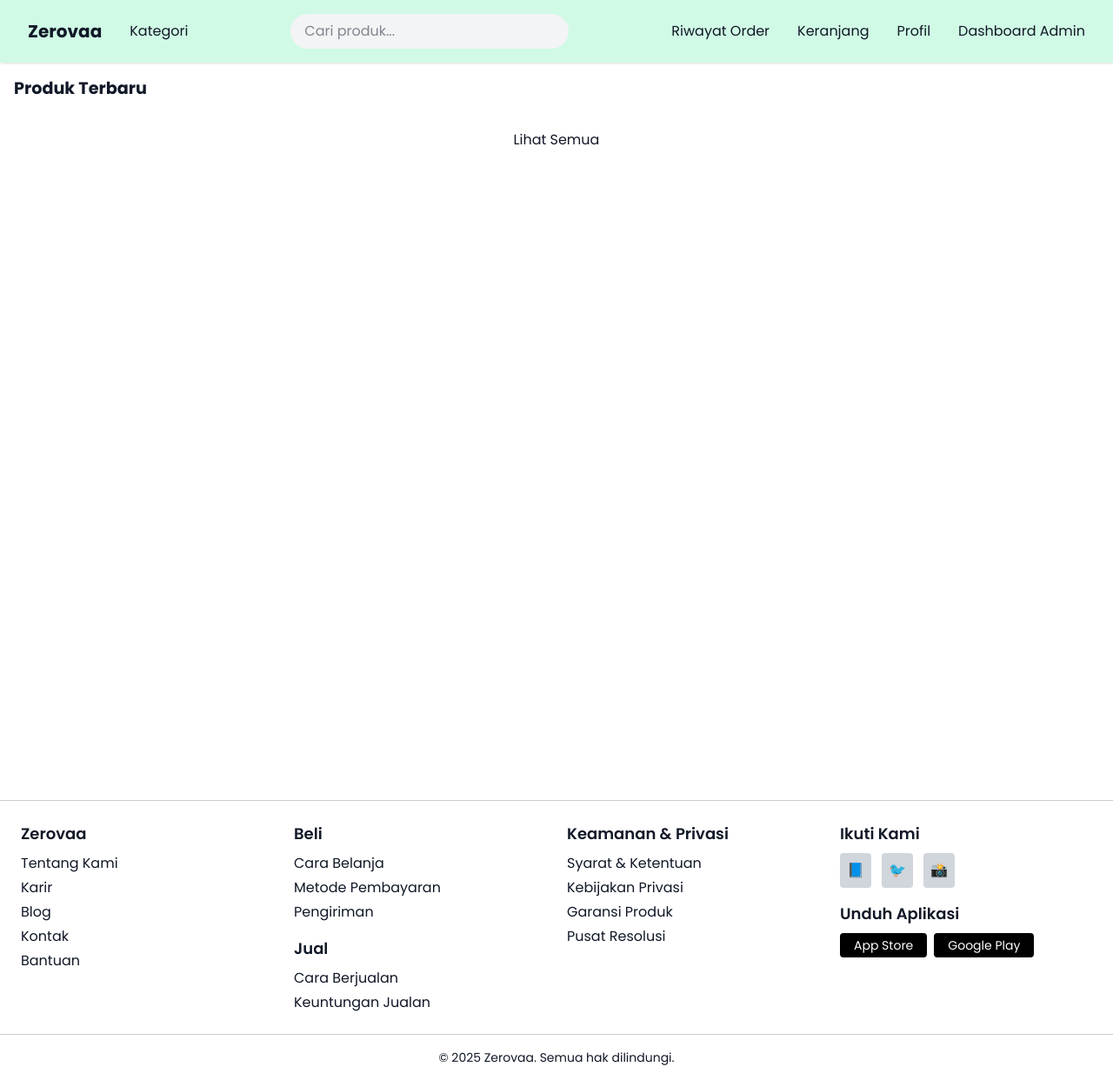
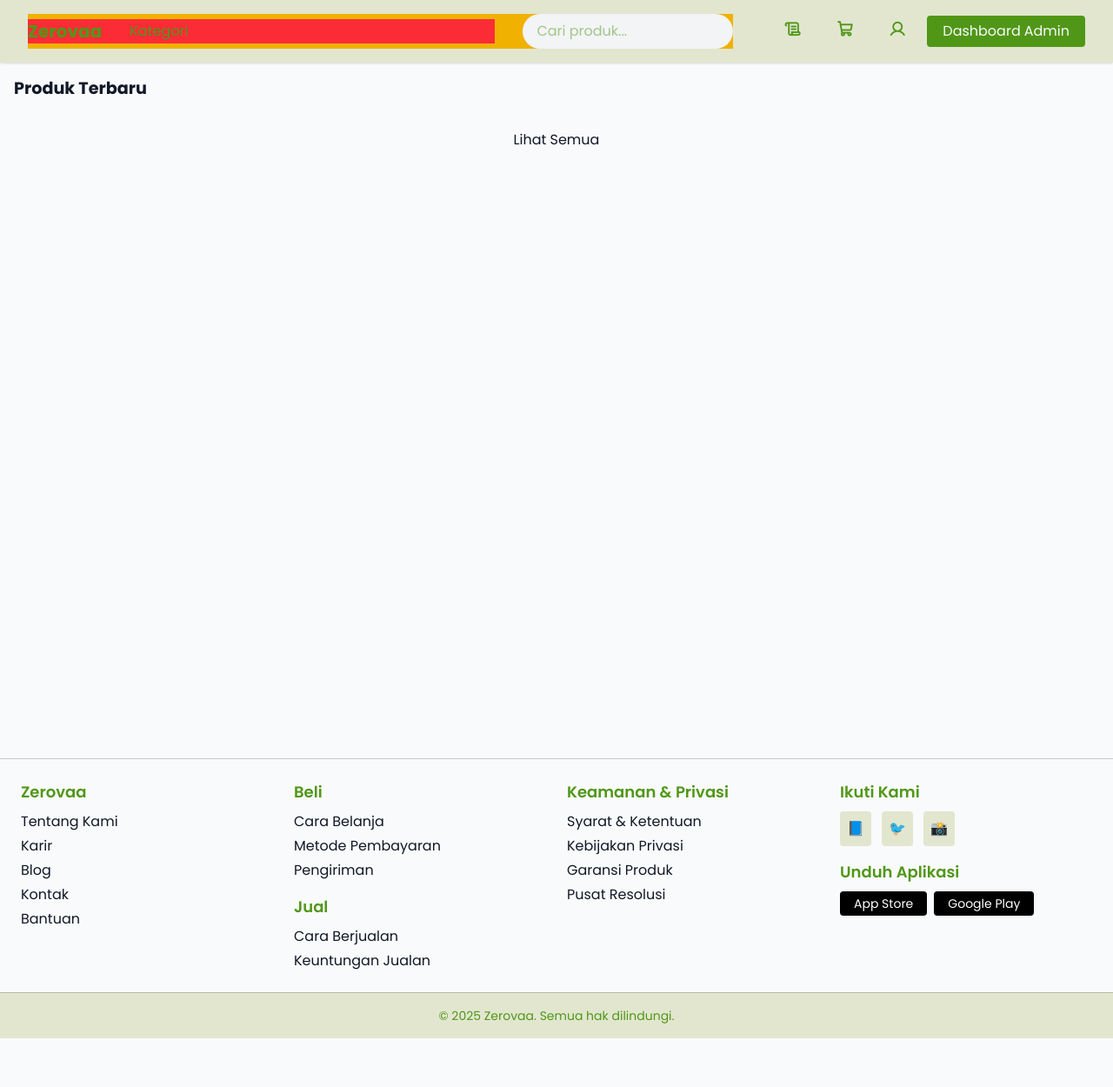
Before and after one commit to figuran04/zerovaa-native, a PHP site: page /zerovaa-native/views/home in a window 1280 px wide. Shown: the whole page at 87% size. After the commit the page ends 1194 px from the top, so only its background shows below. Run offline with PHP 8.4, Linux system fonts and the light colour scheme; the visitor is signed in with stand-in values (Sample User, id 1); data that the repository does not hold is empty.

Commit message:
resolve: little

```diff
--- a/includes/footer.php
+++ b/includes/footer.php
@@ -1,45 +1,45 @@
-<footer class="border-t border-[rgba(0,0,0,0.2)] py-6 mt-12">
-  <div class="container mx-auto px-6 grid grid-cols-1 md:grid-cols-4 gap-6">
+<footer class="border-t border-[rgba(0,0,0,0.2)] bg-gray-50">
+  <div class="container mx-auto px-6 grid grid-cols-1 py-6 md:grid-cols-4 gap-6">
     <div>
-      <h3 class="text-lg font-semibold">Zerovaa</h3>
+      <h3 class="text-lg font-semibold text-[#509717]">Zerovaa</h3>
       <ul class="mt-2 space-y-1">
-        <li>Tentang Kami</li>
-        <li>Karir</li>
-        <li>Blog</li>
-        <li>Kontak</li>
-        <li>Bantuan</li>
+        <li class="cursor-pointer hover:text-[#509717]">Tentang Kami</li>
+        <li class="cursor-pointer hover:text-[#509717]">Karir</li>
+        <li class="cursor-pointer hover:text-[#509717]">Blog</li>
+        <li class="cursor-pointer hover:text-[#509717]">Kontak</li>
+        <li class="cursor-pointer hover:text-[#509717]">Bantuan</li>
       </ul>
     </div>
     <div>
-      <h3 class="text-lg font-semibold">Beli</h3>
+      <h3 class="text-lg font-semibold text-[#509717]">Beli</h3>
       <ul class="mt-2 space-y-1">
-        <li>Cara Belanja</li>
-        <li>Metode Pembayaran</li>
-        <li>Pengiriman</li>
+        <li class="cursor-pointer hover:text-[#509717]">Cara Belanja</li>
+        <li class="cursor-pointer hover:text-[#509717]">Metode Pembayaran</li>
+        <li class="cursor-pointer hover:text-[#509717]">Pengiriman</li>
       </ul>
-      <h3 class="mt-4 text-lg font-semibold">Jual</h3>
+      <h3 class="mt-4 text-lg font-semibold text-[#509717]">Jual</h3>
       <ul class="mt-2 space-y-1">
-        <li>Cara Berjualan</li>
-        <li>Keuntungan Jualan</li>
+        <li class="cursor-pointer hover:text-[#509717]">Cara Berjualan</li>
+        <li class="cursor-pointer hover:text-[#509717]">Keuntungan Jualan</li>
       </ul>
     </div>
     <div>
-      <h3 class="text-lg font-semibold">Keamanan & Privasi</h3>
+      <h3 class="text-lg font-semibold text-[#509717]">Keamanan & Privasi</h3>
       <ul class="mt-2 space-y-1">
-        <li>Syarat & Ketentuan</li>
-        <li>Kebijakan Privasi</li>
-        <li>Garansi Produk</li>
-        <li>Pusat Resolusi</li>
+        <li class="cursor-pointer hover:text-[#509717]">Syarat & Ketentuan</li>
+        <li class="cursor-pointer hover:text-[#509717]">Kebijakan Privasi</li>
+        <li class="cursor-pointer hover:text-[#509717]">Garansi Produk</li>
+        <li class="cursor-pointer hover:text-[#509717]">Pusat Resolusi</li>
       </ul>
     </div>
     <div>
-      <h3 class="text-lg font-semibold">Ikuti Kami</h3>
+      <h3 class="text-lg font-semibold text-[#509717]">Ikuti Kami</h3>
       <div class="flex space-x-3 mt-2">
-        <span class="bg-gray-300 p-2 rounded">📘</span>
-        <span class="bg-gray-300 p-2 rounded">🐦</span>
-        <span class="bg-gray-300 p-2 rounded">📸</span>
+        <span class="bg-[#E2E6CF] p-2 rounded hover:scale-105 hover:bg-[#509717] transition-all cursor-pointer">📘</span>
+        <span class="bg-[#E2E6CF] p-2 rounded hover:scale-105 hover:bg-[#509717] transition-all cursor-pointer">🐦</span>
+        <span class="bg-[#E2E6CF] p-2 rounded hover:scale-105 hover:bg-[#509717] transition-all cursor-pointer">📸</span>
       </div>
-      <h3 class="mt-4 text-lg font-semibold">Unduh Aplikasi</h3>
+      <h3 class="mt-4 text-lg font-semibold text-[#509717]">Unduh Aplikasi</h3>
       <div class="flex space-x-2 mt-2">
         <button class="bg-black text-white px-4 py-1 rounded text-sm">
           App Store
@@ -50,7 +50,7 @@
       </div>
     </div>
   </div>
-  <div class="border-t border-[rgba(0,0,0,0.2)] mt-6 pt-4 text-center text-sm">
+  <div class="border-t border-[rgba(0,0,0,0.2)] text-[#509717] py-4 text-center text-sm bg-[#E2E6CF]">
     © 2025 Zerovaa. Semua hak dilindungi.
   </div>
 </footer>
--- a/includes/header.php
+++ b/includes/header.php
@@ -1,31 +1,31 @@
-<header class="bg-emerald-100 py-4 px-8 flex justify-between items-center sticky top-0 shadow gap-8">
-  <ul class="flex gap-8 items-center">
+<header class="bg-[#E2E6CF] shadow sticky top-0 z-50">
+  <div class="xl:container xl:mx-auto text-[#509717] py-4 px-8 flex justify-between items-center">
+    <nav class="w-full flex">
+      <div class="flex flex-col md:flex-row items-center gap-8 w-full md:w-2/3 bg-yellow-500 justify-between">
+        <ul class="flex gap-8 items-center justify-between md:justify-normal w-full bg-red-500">
           <li>
-      <h1 class="text-xl font-bold"><a href="../home">Zerovaa</a></h1>
+            <h1 class="text-xl font-bold text-[#509717]"><a href="../home">Zerovaa</a></h1>
           </li>
-    <li>
-      <a href="../categories">Kategori</a>
-    </li>
+          <li><a href="../categories">Kategori</a></li>
         </ul>
         <form action="../search" method="get" class="relative">
-    <input type="text" name="q" placeholder="Cari produk..." class="w-full max-w-xs py-2 px-4 bg-gray-100 rounded-full outline-emerald-200" required>
+          <input type="text" name="q" placeholder="Cari produk..." class="w-full max-w-sm py-2 px-4 mr-4 bg-gray-100 rounded-full outline-[#509717]" required>
         </form>
-
-  <nav>
-    <ul class="flex gap-8 items-center flex-nowrap">
+      </div>
+      <ul class="flex gap-2 items-center flex-nowrap justify-end w-full md:w-1/3">
         <?php if (isset($_SESSION['user_id'])) : ?>
-        <li><a href="../../controllers/orders/fetch_orders.php">Riwayat Order</a></li>
-        <li><a href="../cart">Keranjang</a></li>
-        <li><a href="../profile?id=<?= $_SESSION['user_id']; ?>">Profil</a></li>
-
-        <?php if (isset($_SESSION['is_admin']) && $_SESSION['is_admin'] == 1) : ?> <!-- Cek apakah session is_admin ada dan == 1 -->
-          <li><a href="../admin">Dashboard Admin</a></li> <!-- Link ke halaman dashboard admin -->
+          <li class="hidden md:block"><a href="../../controllers/orders/fetch_orders.php"><i class="ph-bold ph-scroll text-xl mx-4"></i></a></li>
+          <li class="hidden md:block"><a href="../cart"><i class="ph-bold ph-shopping-cart text-xl mx-4"></i></a></li>
+          <li class="hidden md:block"><a href="../profile?id=<?= $_SESSION['user_id']; ?>"><i class="ph-bold ph-user text-xl mx-4"></i></a></li>
+          <?php if (isset($_SESSION['is_admin']) && $_SESSION['is_admin'] == 1) : ?>
+            <li><a href="../admin" class="px-4 py-1 rounded border-2 border-[#509717] bg-[#509717] text-gray-50 flex gap-1"><span class="hidden md:block">Dashboard</span>Admin</a></li>
           <?php endif; ?>
 
         <?php else : ?>
-        <li><a href="../login">Masuk</a></li>
-        <li><a href="../register">Daftar</a></li>
+          <li><a href="../login" class="px-4 py-1 rounded border-2 border-[#509717] hover:bg-[#509717] hover:text-gray-50 transition-all">Masuk</a></li>
+          <li><a href="../register" class="px-4 py-1 rounded border-2 border-[#509717] bg-[#509717] text-gray-50">Daftar</a></li>
         <?php endif; ?>
       </ul>
     </nav>
+  </div>
 </header>
--- a/includes/product_card.php
+++ b/includes/product_card.php
@@ -1,10 +1,10 @@
 <?php foreach ($products as $product) : ?>
-  <a href="../product_detail?id=<?= $product['id']; ?>" class="cursor-pointer w-full shadow rounded-lg overflow-hidden">
-    <img src="../../uploads/<?= $product['image']; ?>" class="w-full h-40 aspect-square object-cover">
+  <a href="../product_detail?id=<?= $product['id']; ?>" class="cursor-pointer w-full border border-gray-100 hover:shadow rounded-lg hover:scale-105 transition-all overflow-hidden bg-white">
+    <img src="../../uploads/<?= $product['image']; ?>" class="w-full aspect-square object-cover">
     <div class="p-2 w-max">
       <h3 class="text-lg font-semibold mt-1 line-clamp-2"><?= $product['name']; ?></h3>
-      <p class="text-gray-500"><?= $product['category'] ?: 'Tanpa Kategori'; ?></p>
-      <p class="text-emerald-500 font-bold">Rp<?= number_format($product['price'], 0, ',', '.'); ?></p>
+      <p class="text-gray-400 line-clamp-2"><?= $product['category'] ?: 'Tanpa Kategori'; ?></p>
+      <p class="text-[#509717] text-xl font-semibold">Rp <?= number_format($product['price'], 0, ',', '.'); ?></p>
     </div>
   </a>
 <?php endforeach; ?>
--- a/layout.php
+++ b/layout.php
@@ -30,13 +30,15 @@ $hideHeaderFooter = preg_match('#views/(login|register|admin)#', $currentPath);
   <link rel="stylesheet" href="<?= $BASE_URL; ?>/global.css">
 </head>
 
-<body>
+<body class="bg-[#E2E6CF]">
 
   <?php if (!$hideHeaderFooter) include 'includes/header.php'; ?>
+  <div class="bg-gray-50">
 
-  <main class="container mx-auto p-4 flex flex-col gap-4 min-h-screen">
-    <?= isset($content) ? $content : '<p>Konten tidak ditemukan.</p>'; ?>
-  </main>
+    <main class="container mx-auto p-4 flex flex-col gap-4 min-h-screen">
+      <?= isset($content) ? $content : '<p>Konten tidak ditemukan.</p>'; ?>
+    </main>
+  </div>
 
   <?php if (!$hideHeaderFooter) include 'includes/footer.php'; ?>
 
--- a/views/global.css
+++ b/views/global.css
@@ -3,9 +3,9 @@
 :root {
   --bg-color: #f3f4f6;
   --text-color: #111827;
-  --primary-color: #3b82f6;
+  --primary-color: #509717;
   --primary-hover: #2563eb;
-  --secondary-color: #6b7280;
+  --secondary-color: #e2e6cf;
   --secondary-hover: #4b5563;
   --shadow-color: rgba(0, 0, 0, 0.1);
 }
```
Lines whose indentation alone changed are shown as unchanged.
